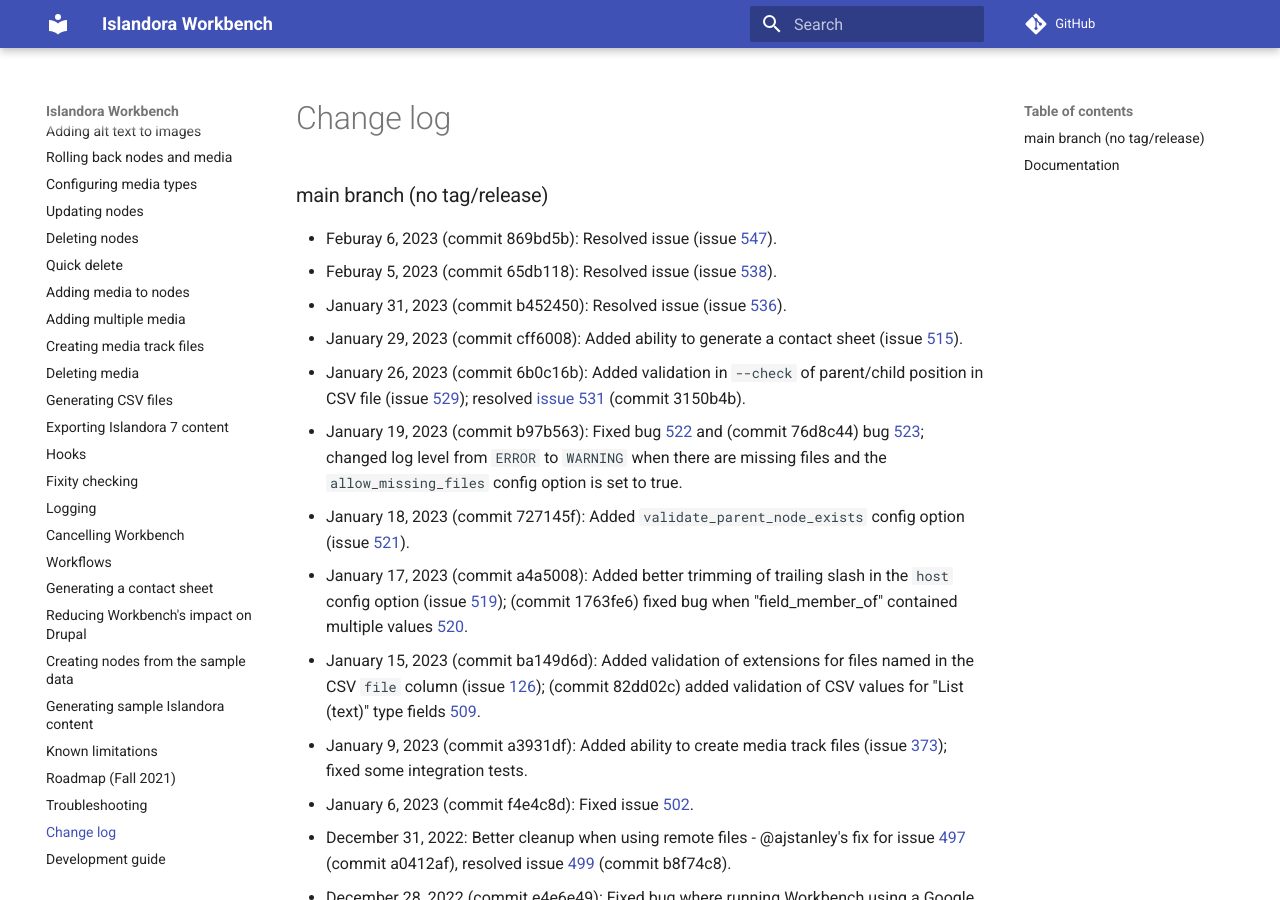
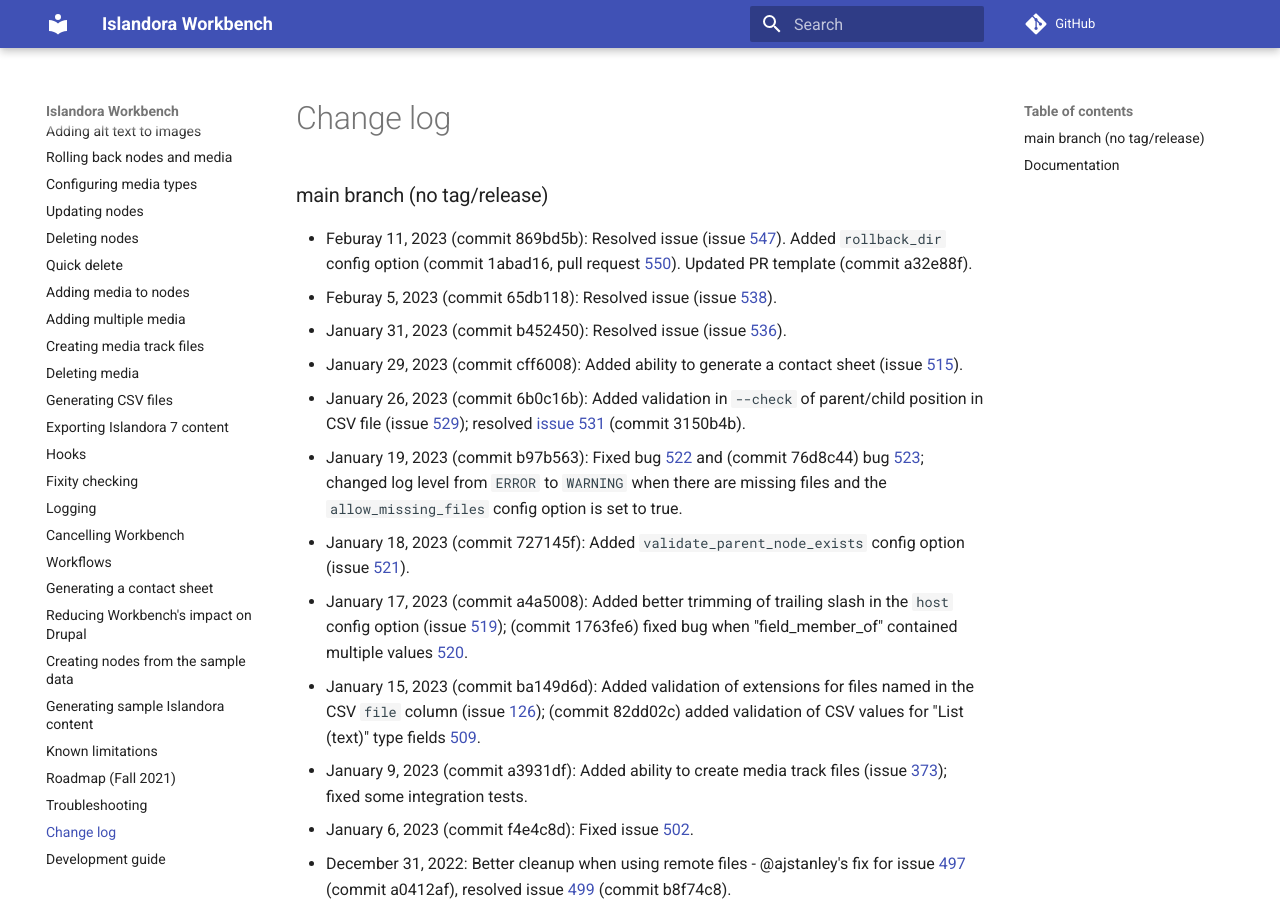
Before and after one commit to mjordan/islandora_workbench_docs, an MkDocs documentation site: the page built from docs/changelog.md, in a window 1280 px wide and 900 px high. Built offline with MkDocs 1.6.1 and Material for MkDocs 9.7.7, drawn with Linux system fonts in a browser that asks for light colours; comment, search, counter and statistics services are not loaded; some of the changed text lies outside the part shown.

Commit message:
Updated docs to include new rollback_dir config setting.

```diff
--- a/docs/changelog.md
+++ b/docs/changelog.md
@@ -1,6 +1,6 @@
 ### main branch (no tag/release)
 
-* Feburay 6, 2023 (commit 869bd5b): Resolved issue (issue [547](https://github.com/mjordan/islandora_workbench/issues/547)).
+* Feburay 11, 2023 (commit 869bd5b): Resolved issue (issue [547](https://github.com/mjordan/islandora_workbench/issues/547)). Added `rollback_dir` config option (commit 1abad16, pull request [550](https://github.com/mjordan/islandora_workbench/pull/550)). Updated PR template (commit a32e88f).
 * Feburay 5, 2023 (commit 65db118): Resolved issue (issue [538](https://github.com/mjordan/islandora_workbench/issues/538)).
 * January 31, 2023 (commit b452450): Resolved issue (issue [536](https://github.com/mjordan/islandora_workbench/issues/536)).
 * January 29, 2023 (commit cff6008): Added ability to generate a contact sheet (issue [515](https://github.com/mjordan/islandora_workbench/issues/515)).
```
Also changed, not shown: other parts of docs/changelog.md (+1 -1 lines), docs/configuration.md (+1 -0 lines), docs/rolling_back.md (+2 -0 lines).
